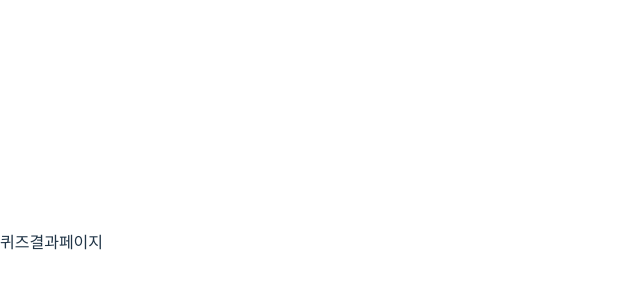
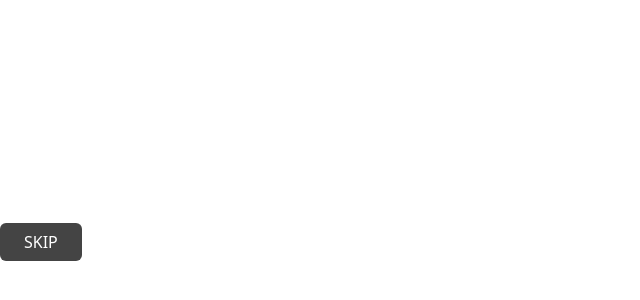
Before and after one commit to imNaNye/CJEduTech, a React (Vite) app: page /user/quizResult in a window 1280 px wide. Shown: the part 158-458 px from the top of the page, without its empty margins (0-640 px from the left). Built offline with nearby package versions, Linux system fonts and the light colour scheme.

Commit message:
[chore] add skipbuttons to navigate

```diff
--- a/src/pages/UserPage/QuizPage.jsx
+++ b/src/pages/UserPage/QuizPage.jsx
@@ -4,7 +4,8 @@ import PageHeader from '../../components/common/PageHeader.jsx';
 import QuizQuestionCard from '../../components/user/quiz/QuizQuestionCard.jsx';
 import QuizTimer from '../../components/user/quiz/QuizTimer.jsx';
 import ProgressBar from '../../components/user/quiz/ProgressBar.jsx';
-import NextButton from '../../components/user/quiz/NextButtion.jsx';
+import NextButton from '../../components/user/quiz/NextButton.jsx';
+import { useNavigate, useLocation } from 'react-router-dom';
 
 const sampleQuiz = {
   questionNumber: 1,
@@ -18,6 +19,8 @@ const sampleQuiz = {
 };
 
 export default function QuizPage() {
+    const navigate = useNavigate();
+
   return (
     <div className="quiz-page">
       <PageHeader title="CJ 인재상 퀴즈" />
@@ -33,6 +36,9 @@ export default function QuizPage() {
             }}
         />
         <NextButton />
+        <button className="skip-button" onClick={() => navigate('/user/quizResult')}>
+        SKIP
+        </button>
       </div>
     </div>
   );
--- a/src/pages/UserPage/QuizResultPage.jsx
+++ b/src/pages/UserPage/QuizResultPage.jsx
@@ -1,3 +1,13 @@
+import { useNavigate } from "react-router-dom";
+
 export default function QuizResultPage(){
-    return <div>퀴즈결과페이지</div>;
+    const navigate = useNavigate();
+
+    return (
+        <div>
+            <button className="skip-button" onClick={() => navigate('/user/video')}>
+        SKIP
+        </button>
+        </div>
+    );
 }
```
Also changed, not shown: src/components/user/quiz/NextButton.jsx (renamed from src/components/user/quiz/NextButtion.jsx).
